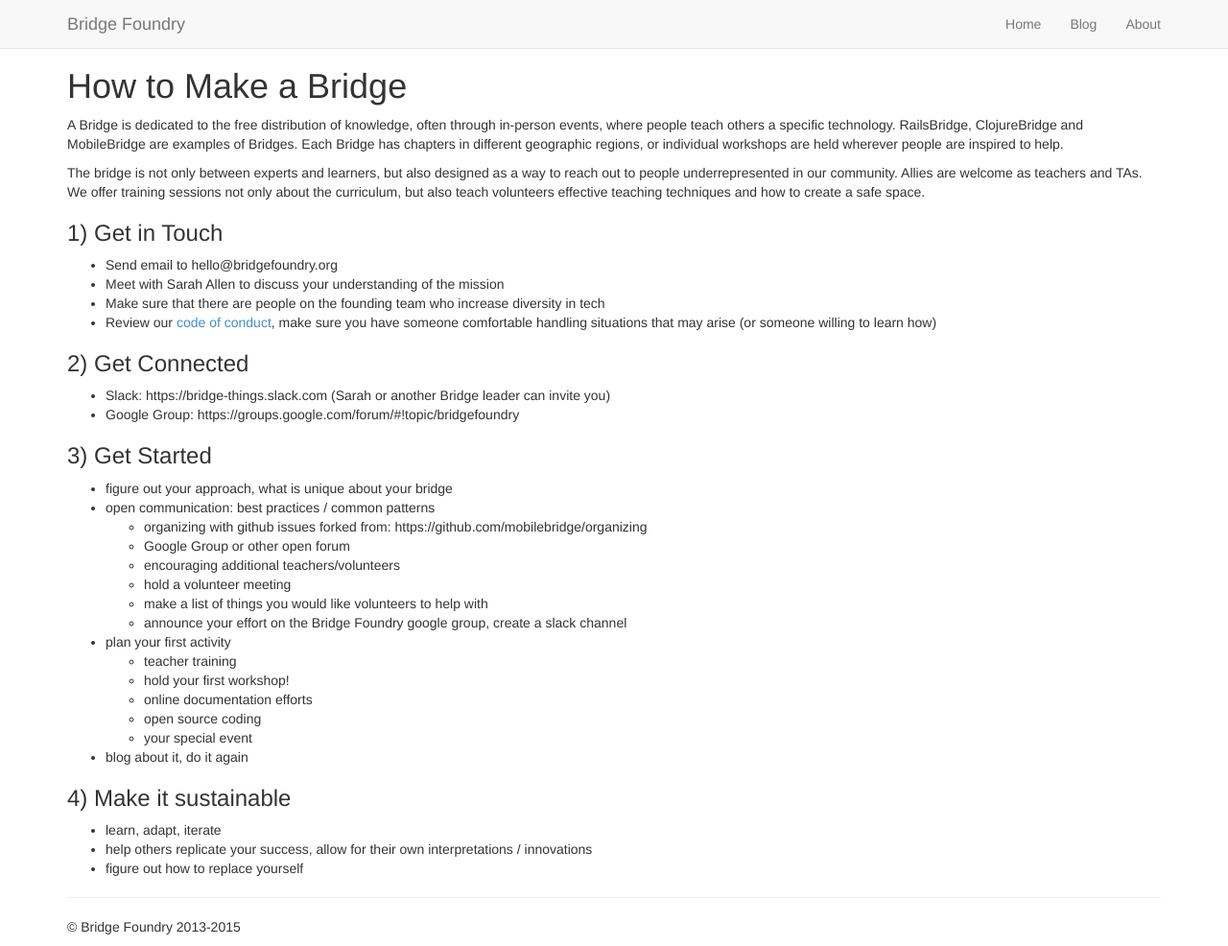
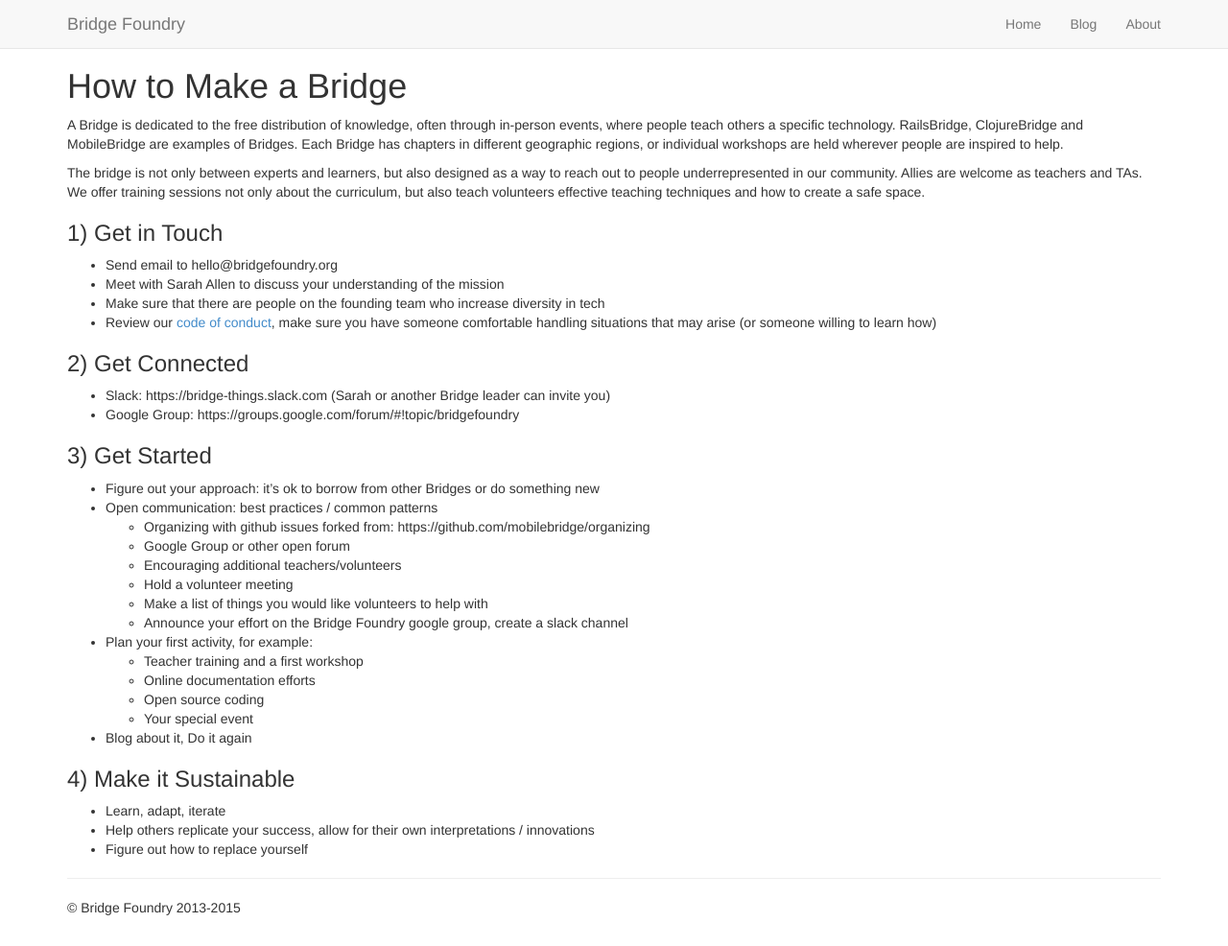
Before and after one commit to Satsaimistoowqp/bridgefoundry.github.io, a Jekyll site: the page built from doc/bridge-building.md, in a window 1280 px wide and 986 px high. Shown: the whole window at 96% size. Built offline with Jekyll 4.4.1, drawn with Linux system fonts in a browser that asks for light colours; Markdown is read by kramdown in place of the engine named in the settings.

Commit message:
consistent caps

```diff
--- a/doc/bridge-building.md
+++ b/doc/bridge-building.md
@@ -21,24 +21,23 @@
 
 ### 3) Get Started
 
-* figure out your approach, what is unique about your bridge
-* open communication: best practices / common patterns
-  * organizing with github issues forked from: https://github.com/mobilebridge/organizing
+* Figure out your approach: it's ok to borrow from other Bridges or do something new
+* Open communication: best practices / common patterns
+  * Organizing with github issues forked from: https://github.com/mobilebridge/organizing
   * Google Group or other open forum
-  * encouraging additional teachers/volunteers
-  * hold a volunteer meeting
-  * make a list of things you would like volunteers to help with
-  * announce your effort on the Bridge Foundry google group, create a slack channel
-* plan your first activity
-  * teacher training
-  * hold your first workshop!
-  * online documentation efforts
-  * open source coding
-  * your special event
-* blog about it, do it again
+  * Encouraging additional teachers/volunteers
+  * Hold a volunteer meeting
+  * Make a list of things you would like volunteers to help with
+  * Announce your effort on the Bridge Foundry google group, create a slack channel
+* Plan your first activity, for example:
+  * Teacher training and a first workshop
+  * Online documentation efforts
+  * Open source coding
+  * Your special event
+* Blog about it, Do it again
 
-### 4) Make it sustainable
+### 4) Make it Sustainable
 
-  * learn, adapt, iterate
-  * help others replicate your success, allow for their own interpretations / innovations
-  * figure out how to replace yourself
+  * Learn, adapt, iterate
+  * Help others replicate your success, allow for their own interpretations / innovations
+  * Figure out how to replace yourself
```
